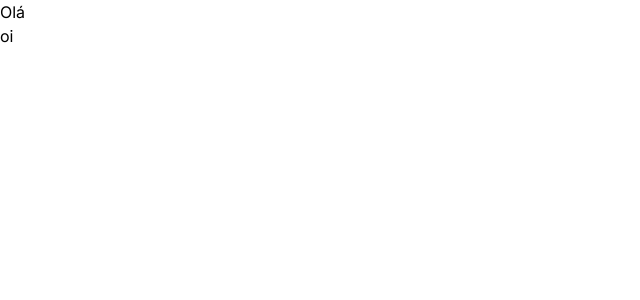
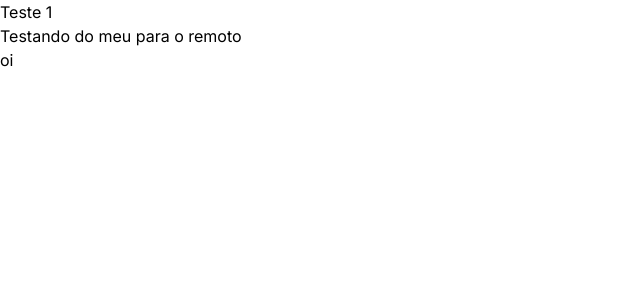
Before and after one commit to labertt/futurando, a Next.js app: page / in a window 1280 px wide. Shown: the top 300 px of the page, without its empty margins (0-640 px from the left). Built offline with nearby package versions, Linux system fonts and the light colour scheme.

Commit message:
update page.tsx

```diff
--- a/src/app/page.tsx
+++ b/src/app/page.tsx
@@ -1,5 +1,9 @@
 export default function Home() {
-    return (
-        <><h1>Olá</h1><h3>oi</h3></>
-    )
+  return (
+    <>
+      <h1>Teste 1</h1>
+      <p>Testando do meu para o remoto</p>
+      <h3>oi</h3>
+    </>
+  )
 }
```
